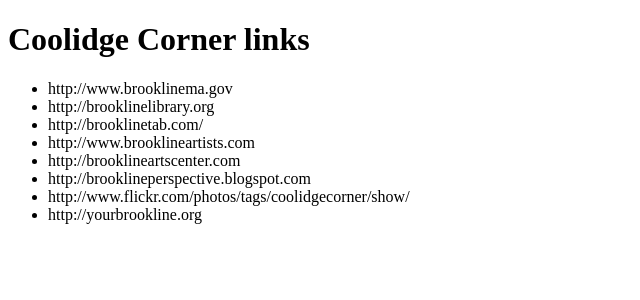
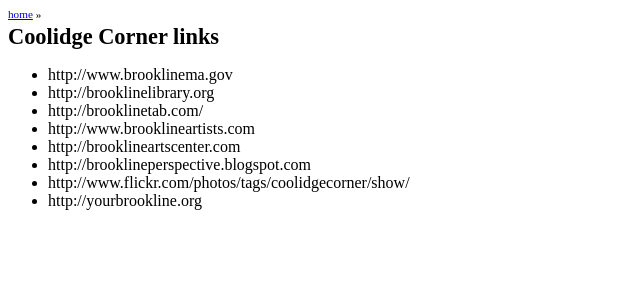
Before and after one commit to coolcorn/coolcorn.github.com, a Jekyll site: the page built from links/index.md, in a window 1280 px wide. Shown: the top 300 px of the page, without its empty margins (0-640 px from the left). Built offline with Jekyll 4.4.1, drawn with Linux system fonts in a browser that asks for light colours; Markdown is read by kramdown in place of the engine named in the settings.

Commit message:
added breadcrumbs

```diff
--- /dev/null
+++ b/_includes/breadcrumbs-begin.html
@@ -0,0 +1,2 @@
+<div id="bread">
+<ul>
--- /dev/null
+++ b/_includes/breadcrumbs-end.html
@@ -0,0 +1,2 @@
+</ul>
+</div>
--- /dev/null
+++ b/_includes/breadcrumbs.html
@@ -0,0 +1,32 @@
+{% include breadcrumbs-begin.html %}
+
+{% comment %}
+based on http://stackoverflow.com/questions/9612235/what-are-some-good-ways-to-implement-breadcrumbs-on-a-jekyll-site/9633517#9633517
+{% endcomment %}
+
+{% capture url_parts %}{{ page.url | remove: "/index.html" | replace: '/', " " }}{% endcapture %}
+{% capture num_levels_deep %}{{ url_parts | number_of_words | minus: 1 }}{% endcapture %}
+{% capture remaining_parts %}{{ url_parts }}{% endcapture %}
+{% assign growing_path="" %}
+
+{% if num_levels_deep == "-1" %}
+<li><a href="/">home</a> &nbsp; </li>
+{% else %}
+<li><a href="/">home</a> &#187; </li>
+  {% for unused in site.something_to_iterate_over limit: num_levels_deep %}
+
+    {% capture first_of_remaining %}{{ remaining_parts | truncatewords: 1, '' }}{% endcapture %}
+    {% capture growing_path %}{{ growing_path }}/{{ first_of_remaining }}{% endcapture %}
+
+<li><a href="{{growing_path}}">{{ first_of_remaining }}</a> &#187; </li>
+
+{% comment %}
+<li>(remaining_parts: {{remaining_parts}}, first_of_remaining: {{first_of_remaining}}, growing_path: {{growing_path}})  <a href="{{growing_path}}">{{ first_of_remaining }}</a> &#187; </li>
+{% endcomment %}
+
+    {% capture remaining_parts %}{{ remaining_parts | remove_first: first_of_remaining }}{% endcapture %}
+
+  {% endfor %}
+{% endif %}
+
+{% include breadcrumbs-end.html %}
--- a/_layouts/default.html
+++ b/_layouts/default.html
@@ -5,9 +5,11 @@
 <title>{{ page.title }}</title>
 <meta http-equiv="Content-Type" content="text/html; charset=UTF-8">
 <meta name="viewport" content="width=device-width">
-<link rel="stylesheet" href="master.css" type="text/css">
+<link rel="shortcut icon" href="/images/favicon.ico" type="image/x-icon">
+<link rel="stylesheet" href="/master.css" type="text/css">
 </head>
 <body>
+{% include breadcrumbs.html %}
 <h1>{{ page.title }}</h1>
 {{ content }}
 </body>
--- a/master.css
+++ b/master.css
@@ -1,10 +1,46 @@
 body {
-/*
- background-color:silver;
-*/
- background-color:white;
+  background-color: white;
+}
+
+pre {
+  white-space: pre-wrap; /* http://www.w3.org/TR/CSS2/text.html */
+  border: 1px solid #DEDEDE;
+}
+
+code {
+  background-color: #F8F8F8;
+  border: 1px solid #DEDEDE;
+}
+
+pre code {
+  border: none;
+}
+
+h1 {
+  font-size: 140%;
+  margin-top: 4px;
+  margin-bottom: 4px;
+}
+
+h2 {
+  font-size: 100%;
+}
+
+#bread {
+  /* border: 1px solid #DEDEDE; */
+}
+
+#bread ul {
+  padding-left: 0;
+  margin-top: 2px;
+  margin-bottom: 2px;
+}
+
+#bread ul li {
+  display: inline;
+  font-size: 70%;
 }
 
 div.twtr-tweet-text {
-	font-size: 18px
+  font-size: 18px;
 }
```
